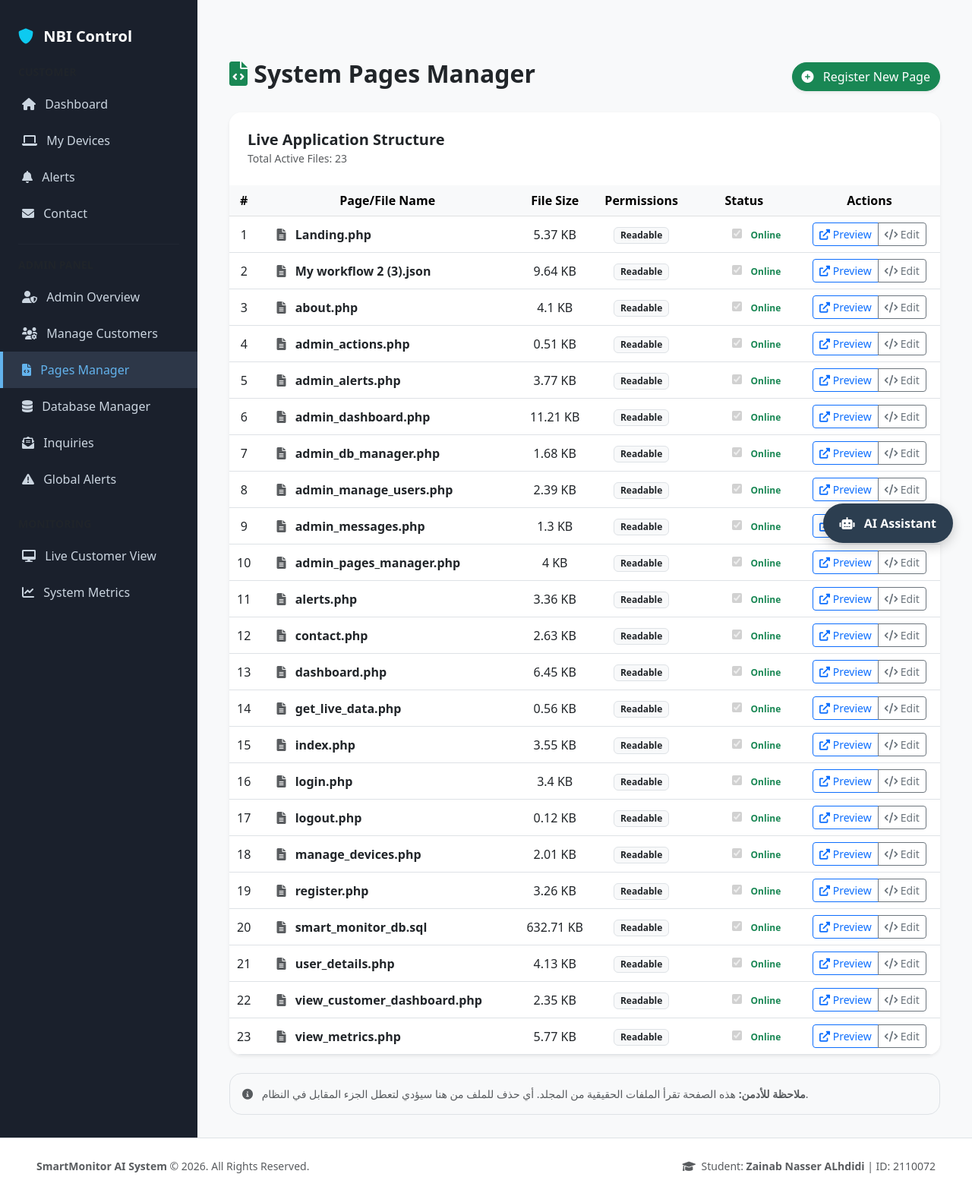
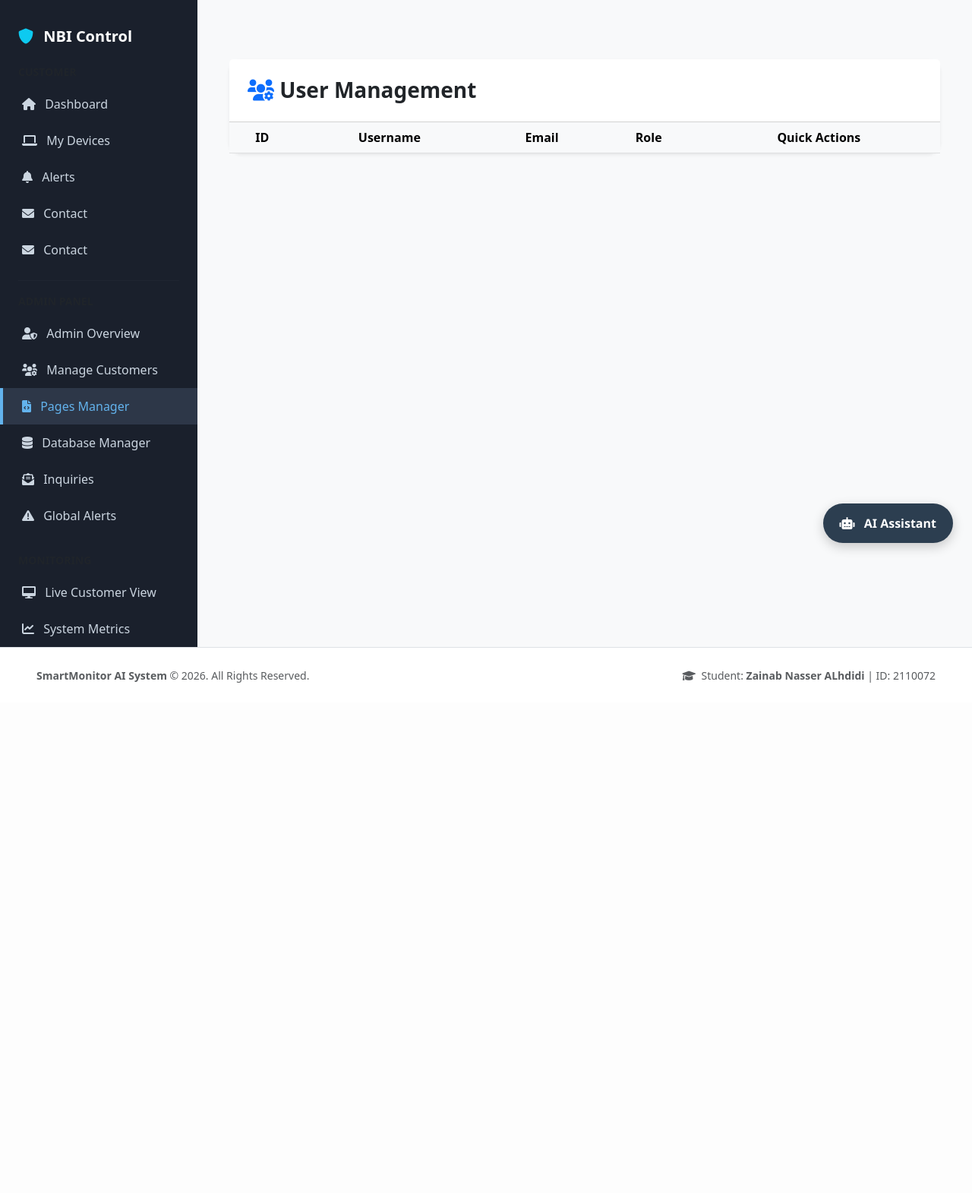
Before and after one commit to zainabnasser294/Smart-System-Metrics-Pro, a PHP site: page /webhook/admin_pages_manager.php in a window 1280 px wide. Shown: the part 60-1631 px from the top of the page at 76% size. After the commit the page ends 959 px from the top, so only its background shows below. Run offline with PHP 8.4, Linux system fonts and the light colour scheme; a user stored in the database is signed in; data comes from the database, SQL or seed files in the repository; lists and menus that the app fills with data are empty.

Commit message:
Add files via upload

```diff
--- a/admin_pages_manager.php
+++ b/admin_pages_manager.php
@@ -2,91 +2,74 @@
 include 'config/db.php';
 session_start();
 
-
+// التحقق من صلاحيات الأدمن
 if (!isset($_SESSION['user_id']) || $_SESSION['role'] !== 'admin') {
     header("Location: login.php");
     exit();
 }
 
+// كود الحذف السريع في نفس الصفحة
+if (isset($_GET['delete_id'])) {
+    $id = $_GET['delete_id'];
+    if ($id != $_SESSION['user_id']) {
+        $stmt = $pdo->prepare("DELETE FROM users WHERE id = ?");
+        $stmt->execute([$id]);
+        header("Location: admin_manage_users.php?success=deleted");
+        exit();
+    }
+}
 
-$directory = "./";
-$files = array_diff(scandir($directory), array('..', '.', 'assets', 'config', 'includes', 'api', 'vendor'));
-
+// جلب كل المستخدمين (المحلل والزبون) لكي يظهروا في الجدول
+$users = $pdo->query("SELECT * FROM users WHERE role != 'admin' ORDER BY id DESC")->fetchAll();
 ?>
 
 <?php include 'includes/header.php'; ?>
 
 <div class="container mt-5">
-    <div class="d-flex justify-content-between align-items-center mb-4">
-        <h2 class="fw-bold"><i class="fas fa-file-code text-success"></i> System Pages Manager</h2>
-        <button class="btn btn-success rounded-pill shadow-sm" onclick="alert('This feature will allow you to upload new PHP modules!')">
-            <i class="fas fa-plus-circle me-2"></i> Register New Page
-        </button>
+    <div class="card shadow-sm border-0 rounded-4">
+        <div class="card-header bg-white p-4">
+            <h3 class="fw-bold mb-0 text-dark"><i class="fas fa-users-cog text-primary"></i> User Management</h3>
         </div>
-
-    <div class="card border-0 shadow-sm rounded-4 overflow-hidden">
-        <div class="card-header bg-white p-4 border-0">
-            <h5 class="fw-bold mb-0">Live Application Structure</h5>
-            <small class="text-muted">Total Active Files: <?php echo count($files); ?></small>
-        </div>
+        <div class="card-body p-0">
             <div class="table-responsive">
-            <table class="table table-hover align-middle mb-0 text-center">
-                <thead class="table-light">
+                <table class="table table-hover align-middle mb-0">
+                    <thead class="table-light text-center">
                         <tr>
-                        <th>#</th>
-                        <th>Page/File Name</th>
-                        <th>File Size</th>
-                        <th>Permissions</th>
-                        <th>Status</th>
-                        <th>Actions</th>
+                            <th>ID</th>
+                            <th>Username</th>
+                            <th>Email</th>
+                            <th>Role</th>
+                            <th>Quick Actions</th>
                         </tr>
                     </thead>
-                <tbody>
-                    <?php
-                    $count = 1;
-                    foreach ($files as $file):
-                        if (is_file($file)):
-                            $file_size = round(filesize($file) / 1024, 2);
-                    ?>
+                    <tbody class="text-center">
+                        <?php foreach ($users as $user): ?>
                         <tr>
-                        <td><?php echo $count++; ?></td>
-                        <td class="text-start ps-4">
-                            <i class="fas fa-file-alt me-2 text-muted"></i>
-                            <strong><?php echo $file; ?></strong>
-                        </td>
-                        <td><?php echo $file_size; ?> KB</td>
-                        <td><span class="badge bg-light text-dark border">Readable</span></td>
+                            <td><?php echo $user['id']; ?></td>
+                            <td class="fw-bold"><?php echo $user['username']; ?></td>
+                            <td><?php echo $user['email']; ?></td>
                             <td>
-                            <div class="form-check form-switch d-inline-block">
-                                <input class="form-check-switch" type="checkbox" checked disabled>
-                                <span class="badge bg-success-soft text-success">Online</span>
-                            </div>
+                                <span class="badge <?php echo ($user['role'] === 'analyst') ? 'bg-info' : 'bg-secondary'; ?>">
+                                    <?php echo ucfirst($user['role']); ?>
+                                </span>
                             </td>
                             <td>
-                            <div class="btn-group">
-                                <a href="<?php echo $file; ?>" target="_blank" class="btn btn-sm btn-outline-primary">
-                                    <i class="fas fa-external-link-alt"></i> Preview
+                                <a href="view_customer_dashboard.php?user_id=<?php echo $user['id']; ?>" class="btn btn-sm btn-outline-warning">
+                                    <i class="fas fa-eye"></i> Monitor
                                 </a>
-                                <button class="btn btn-sm btn-outline-secondary" onclick="alert('Direct edit is disabled for security.')">
-                                    <i class="fas fa-code"></i> Edit
-                                </button>
-                            </div>
+                                <!-- زر الحذف الذي سيحذف "شمسه" وأي حساب آخر فوراً -->
+                                <a href="admin_manage_users.php?delete_id=<?php echo $user['id']; ?>"
+                                   class="btn btn-sm btn-outline-danger"
+                                   onclick="return confirm('Are you sure you want to delete this user?')">
+                                    <i class="fas fa-trash"></i> Delete
+                                </a>
                             </td>
                         </tr>
-                    <?php
-                        endif;
-                    endforeach;
-                    ?>
+                        <?php endforeach; ?>
                     </tbody>
                 </table>
             </div>
         </div>
-
-    <div class="mt-4 p-3 bg-light rounded-4 border">
-        <p class="small text-muted mb-0">
-            <i class="fas fa-info-circle me-2"></i>
-            <strong>ملاحظة للأدمن:</strong> هذه الصفحة تقرأ الملفات الحقيقية من المجلد. أي حذف للملف من هنا سيؤدي لتعطل الجزء المقابل في النظام.
-        </p>
     </div>
 </div>
 
--- a/includes/header.php
+++ b/includes/header.php
@@ -172,6 +172,27 @@ $show_sidebar = isset($_SESSION['user_id']);
         <i class="fas fa-envelope me-2"></i> Contact
     </a>
 
+
+
+    <a href="contact.php" class="nav-link <?php echo ($current_page == 'contact.php')?'active':''; ?>">
+        <i class="fas fa-envelope me-2"></i> Contact
+    </a>
+
+
+    <?php if(isset($_SESSION['role']) && $_SESSION['role'] === 'analyst'): ?>
+        <hr class="mx-4 my-3" style="border-top: 1px solid rgba(255,255,255,0.1);">
+        <div class="px-4 mb-2 small fw-bold text-muted">ANALYST PANEL</div>
+
+        <a href="view_metrics.php" class="nav-link <?php echo ($current_page == 'view_metrics.php')?'active':''; ?>">
+            <i class="fas fa-chart-line me-2"></i> System Metrics
+        </a>
+        <a href="view_customer_dashboard.php" class="nav-link <?php echo ($current_page == 'view_customer_dashboard.php')?'active':''; ?>">
+            <i class="fas fa-desktop me-2"></i> Live Monitoring
+        </a>
+    <?php endif; ?>
+
+
+
     <!-- ADMIN -->
     <?php if(isset($_SESSION['role']) && $_SESSION['role'] === 'admin'): ?>
 
```
Also changed, not shown: admin_manage_users.php (+33 -5 lines), api/receiver.php (+15 -11 lines), login.php (+9 -5 lines). Lines whose indentation alone changed are shown as unchanged.
